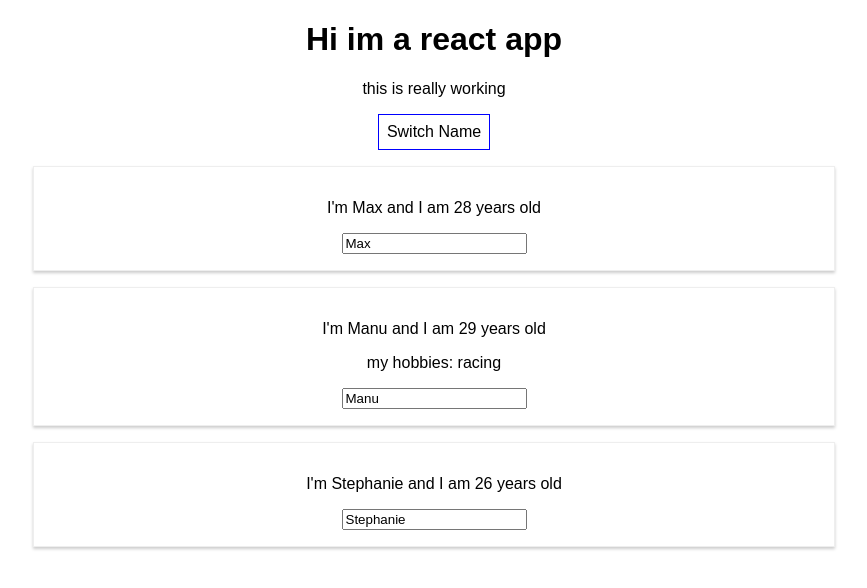
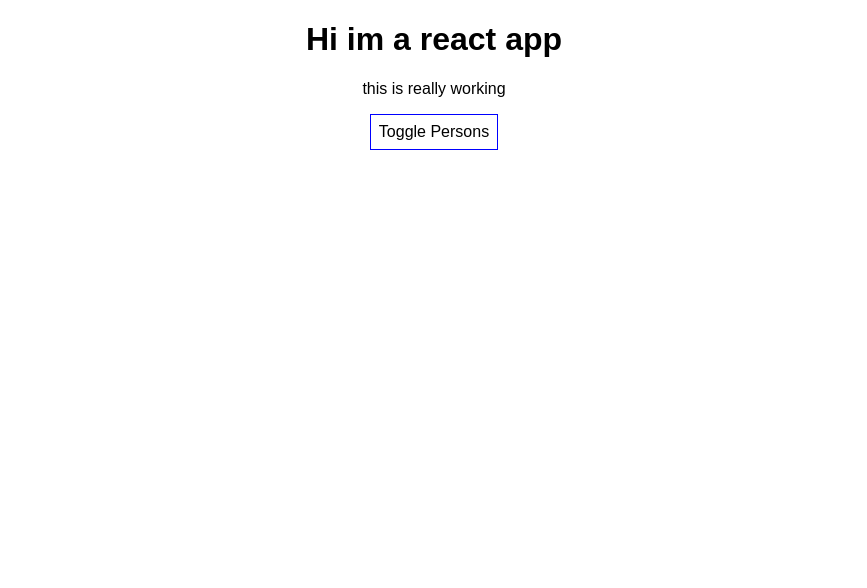
Before and after one commit to voidsteed/react16learningUdemy, a React (Create React App) app: page / in a window 1280 px wide. Shown: the top 588 px of the page, without its empty margins (206-1073 px from the left). Built offline with nearby package versions, Linux system fonts and the light colour scheme.

Commit message:
section 3 chap57

```diff
--- a/src/App.js
+++ b/src/App.js
@@ -5,30 +5,40 @@
 class App extends Component {
   state = {
     persons: [
-      {name: 'Max', age: 28},
-      {name: 'Manu', age: 29},
-      {name: 'Stephanie', age: 26}
-    ]
+      {id: '1', name: 'Max', age: 28},
+      {id: '2', name: 'Manu', age: 29},
+      {id: '3', name: 'Stephanie', age: 26}
+    ],
+    showPersons: false
   }
-   switchNameHandler = (newName) => {
+
+   nameChangedHandler = (event, id) => {
+    const personIndex = this.state.persons.findIndex(p => {
+      return p.id === id;
+    })
+    const person = {
+      ...this.state.persons[personIndex]
+    }
+    person.name = event.target.value
+
+    const persons = [...this.state.persons];
+    persons[personIndex] = person;
     this.setState( {
-      persons: [
-      {name: newName, age: 28},
-      {name: 'Manu', age: 29},
-      {name: 'Stephanie', age: 27}
-      ]
+      persons: person
     })
    }
 
-   nameChangedHandler = (event) => {
-    this.setState( {
-      persons: [
-      {name: "Max", age: 28},
-      {name: event.target.value, age: 29},
-      {name: 'Stephanie', age: 27}
-      ]
-    })
-   }
+  togglePersonsHandler = () => {
+    const doesShow = this.state.showPersons;
+    this.setState({showPersons: !doesShow})
+  }
+
+  deletePersonHandler = (personIndex) => {
+    //const persons = this.state.persons.slice();
+    const persons = [...this.state.persons];
+    persons.splice(personIndex, 1);
+    this.setState({persons: persons})
+  }
 
   render() {
     const style = {
@@ -39,24 +49,33 @@
       cursor: 'pointer'
     }
 
+    let persons = null;
+    if (this.state.showPersons) {
+      persons = (
+        <div>
+          {
+            this.state.persons.map((person, index) => {
+              return <Person
+                click={() => this.deletePersonHandler(index)}
+                name={person.name}
+                age={person.age}
+                key={person.id}
+                changed={(event) => this.nameChangedHandler(event, person.id)}/>
+            })
+          }
+
+        </div>
+      );
+    }
+
     return (
       <div className="App">
       <h1>Hi im a react app</h1>
       <p>this is really working</p>
       <button
         style={style}
-        onClick={() => this.switchNameHandler('Maxmillian!!')}>Switch Name</button>
-      <Person
-        name={this.state.persons[0].name}
-        age={this.state.persons[0].age}></Person>
-      <Person
-        name={this.state.persons[1].name}
-        age={this.state.persons[1].age}
-        click={this.switchNameHandler.bind(this, "Max!")}
-        changed={this.nameChangedHandler} >my hobbies: racing</Person>
-      <Person
-        name={this.state.persons[2].name}
-        age={this.state.persons[2].age}></Person>
+        onClick={this.togglePersonsHandler}>Toggle Persons</button>
+      {persons}
       </div>
     );
   }
```
